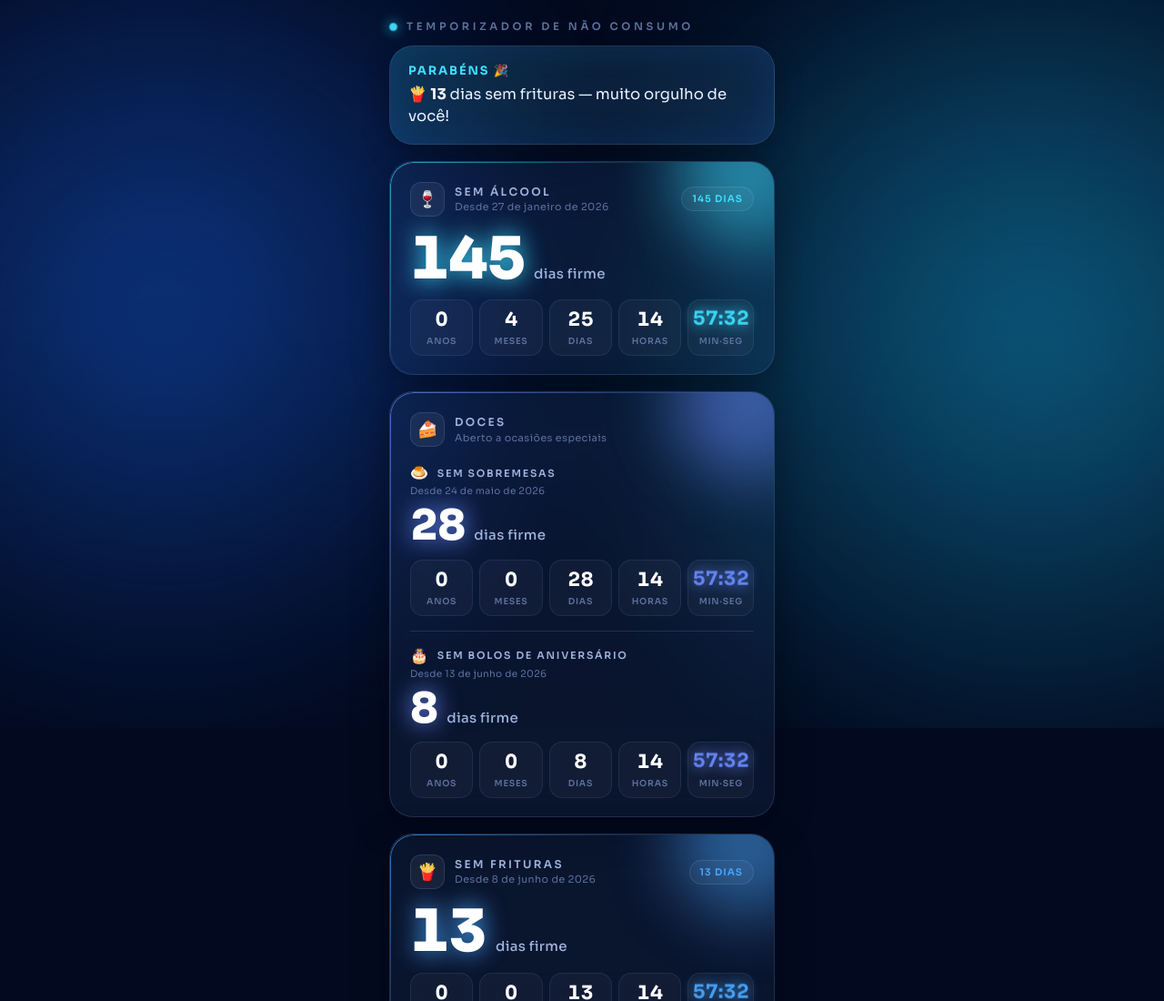
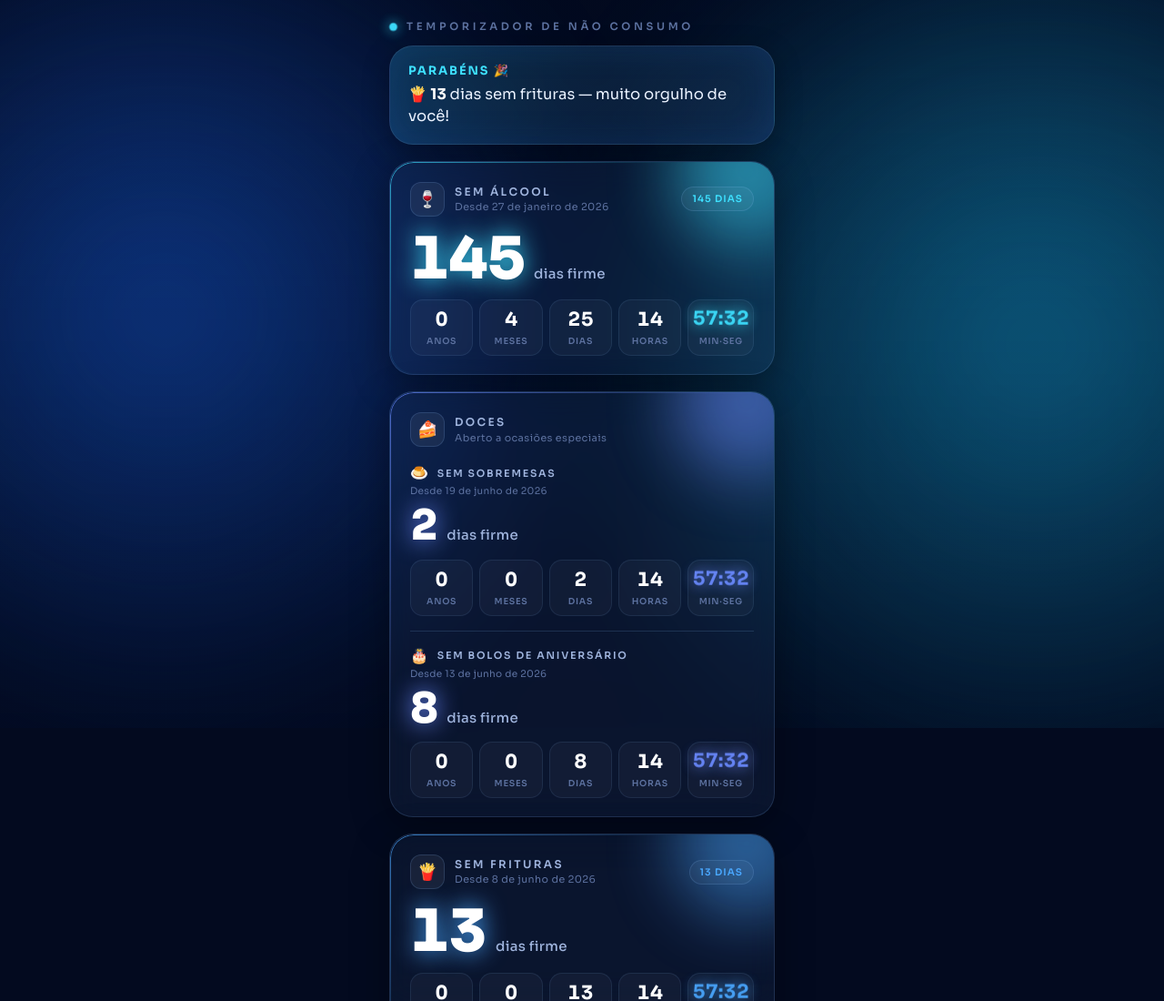
Before and after one commit to rogeriolmatos/naoconsumo, a plain HTML site: page index.html in a window 1280 px wide. Shown: the top 1100 px of the page at 91% size. Drawn offline with Linux system fonts and the light colour scheme.

Commit message:
Update index.html

```diff
--- a/index.html
+++ b/index.html
@@ -189,7 +189,7 @@
   const FALLBACK = [
     {name:'Sem Álcool', icon:'🍷', start:'2026-01-27', color:'#3ee0ff'},
     {name:'Doces', icon:'🍰', color:'#6b8bff', subs:[
-      {label:'Sem Sobremesas', icon:'🍮', start:'2026-05-24'},
+      {label:'Sem Sobremesas', icon:'🍮', start:'2026-06-19'},
       {label:'Sem Bolos de Aniversário', icon:'🎂', start:'2026-06-13'}
     ]},
     {name:'Sem Frituras', icon:'🍟', start:'2026-06-08', color:'#4aa8ff'},
```
